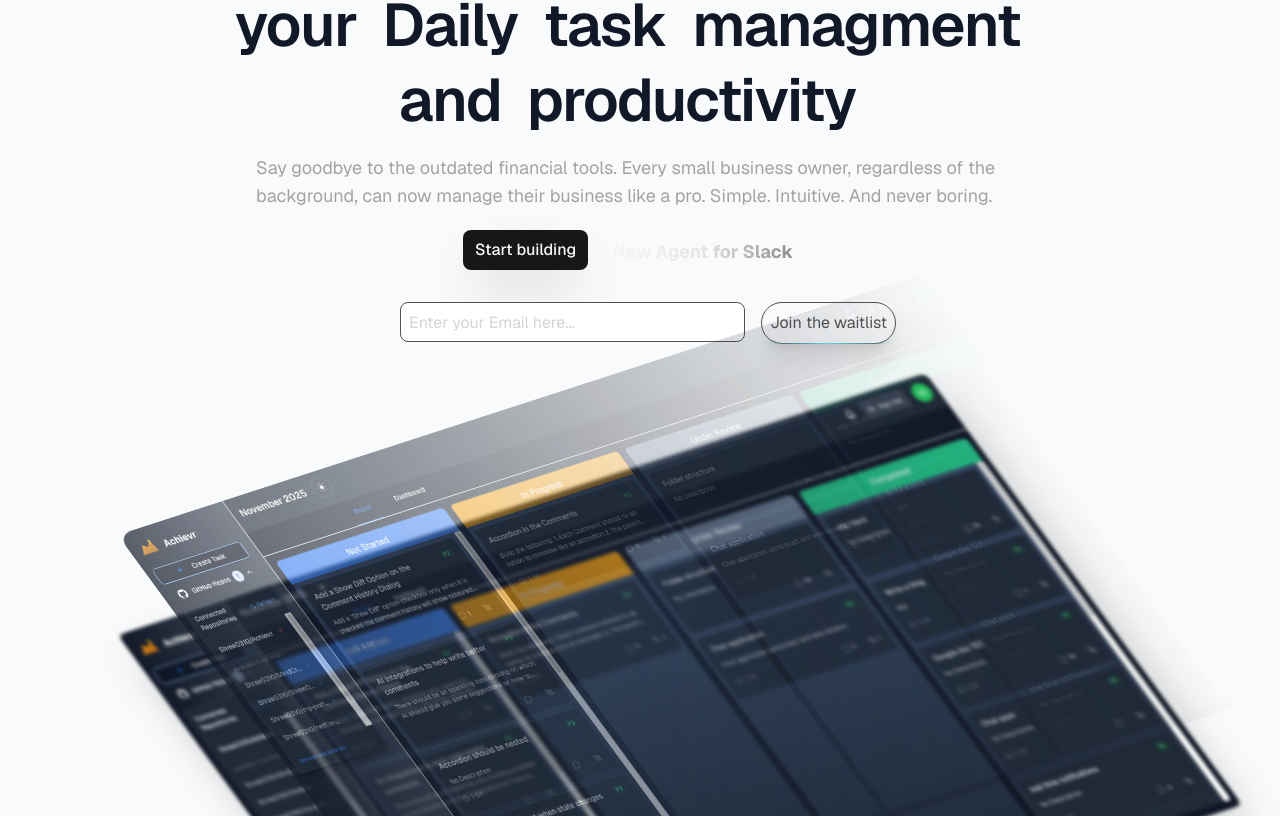
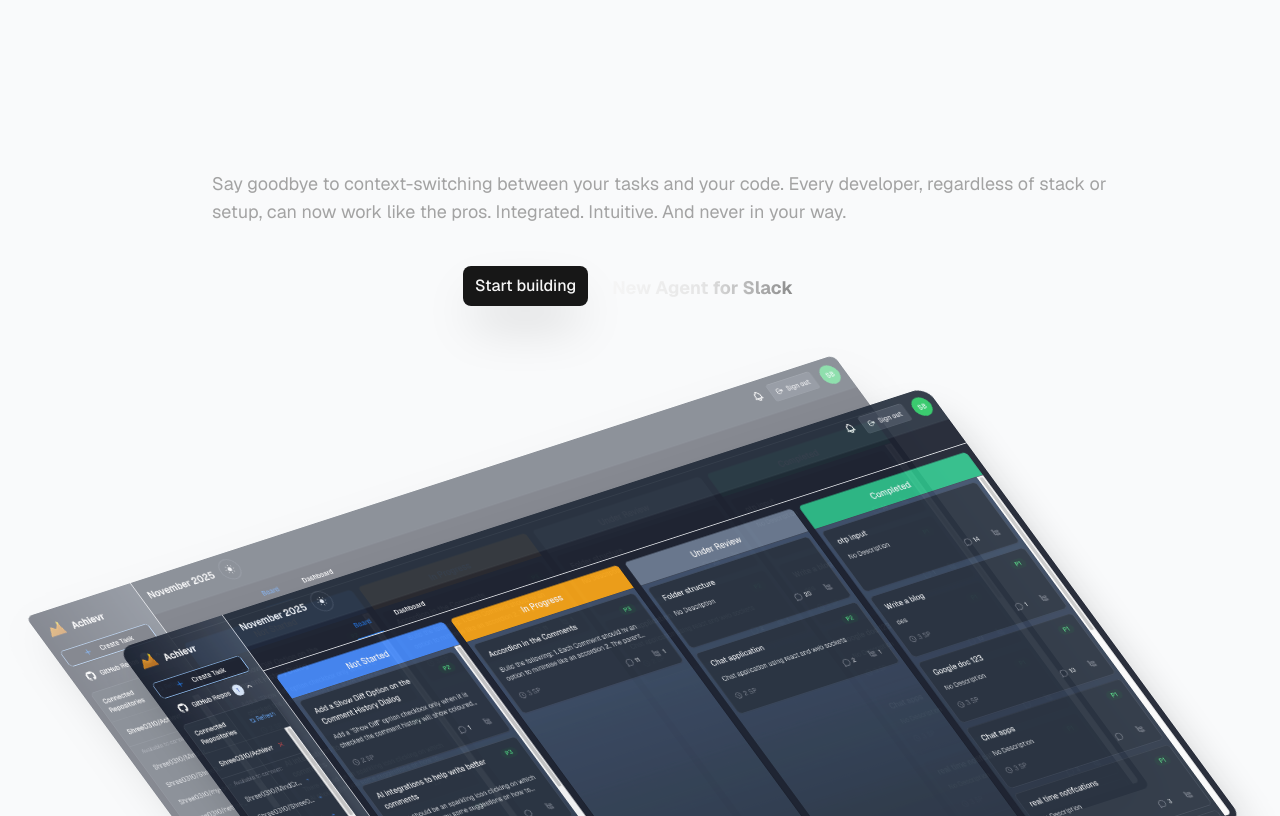
Before and after one commit to Shree0310/Achievr, a Next.js app: page /hero in a window 1280 px wide. Shown: the part 204-1020 px from the top of the page. Built offline with nearby package versions, Linux system fonts and the light colour scheme; no server answers.

Commit message:
few fixes on main hero page

```diff
--- a/src/app/Components/Hero/Heading.tsx
+++ b/src/app/Components/Hero/Heading.tsx
@@ -7,9 +7,10 @@ const Heading = ({ children, className, delay = 0, as }: { children: string; cla
     const Tag: ElementType = as ?? "h2";
 
     return (
-                <Tag className={cn("text-6xl font-semibold tracking-tight mb-4" ,
+                <Tag className={cn("text-6xl font-bold tracking-tighter mb-4 items-center" ,
                     "leading-tight",
-                    "dark:text-neutral-200 text-left"
+                    "dark:text-neutral-200 text-left",
+                    "bg-clip-text text-transparent bg-gradient-to-r from-neutral-50 via-neutral-200 to-neutral-500 px-6 py-2"
                     , className)}>
 
             {children.split(" ").map((word,idx)=>(
--- a/src/app/Components/Hero/Hero.tsx
+++ b/src/app/Components/Hero/Hero.tsx
@@ -10,28 +10,18 @@ import SubHeading from "./SubHeading";
 const Hero = () => {
     return <div>
         <Container className="dark:bg-gradient-to-t from-neutral-950 via-neutral-950 bg-white  to-sky-900 bg-transparent flex flex-col items-center justify-center">
-                <Heading delay={0.2} className="text-center max-w-4xl">
-                    Achievr - A tool to empower your Daily task managment and productivity
+                <Heading delay={0.2} className="max-w-4xl">
+                    Achievr - A tool to empower your daily task managment and productivity
                 </Heading>
-            <SubHeading>
-                <div>Say goodbye to the outdated financial tools. Every small business owner, regardless of the background,
-                can now manage their business like a pro. Simple. Intuitive. And never boring.
+            <SubHeading className="ml-10">
+                <div>Say goodbye to context-switching between your tasks and your code. Every developer, regardless of stack or setup, can now work like the pros. Integrated. Intuitive. And never in your way.
                 </div>
             </SubHeading>
-            <div className="my-5 flex w-full max-w-lg justify-center">
+            <div className="my-6 mt-10 flex w-full max-w-lg justify-center items-start">
                 <Button>
                     Start building
                 </Button>
                 <p className="font-bold bg-clip-text text-transparent bg-gradient-to-r from-neutral-50 via-neutral-200 to-neutral-500 px-6 py-2 text-lg">New Agent for Slack</p>
-
-            </div>
-            <div className="my-2 flex w-full max-w-lg justify-center">
-                <input className="h-10 flex flex-1 dark:bg-neutral-900 mx-4 rounded-lg border border-neutral-600 focus:outline-none placeholder:text-neutral-300 p-2 focus:ring-1 transition  focus:ring-sky-500"
-                    placeholder="Enter your Email here..."/>
-                <button className="dark:text-neutral-400 text-neutral-600 relative border border-neutral-600 border-b-4s shadow-xl rounded-3xl p-2 cursor-pointer">
-                    Join the waitlist
-                    <div className="absolute bg-gradient-to-r from-transparent via-cyan-300 to-transparent inset-x-0 -bottom-px w-full h-px rounded-3xl"></div>
-                </button>
 
             </div>
             <div className="my-12 flex w-full justify-center items-center translate-x-10 -translate-y-15">
--- a/src/app/Components/Hero/LandingImages.tsx
+++ b/src/app/Components/Hero/LandingImages.tsx
@@ -8,7 +8,7 @@ const LandingImages = () => {
         <div className="relative w-full min-h-140 perspective-distant flex items-center justify-center pt-32 mt-48 mb-40">
             {/* Back card - rotated */}
             <motion.div
-                className="absolute translate-x-60 -translate-y-20"
+                className="absolute translate-x-60 -translate-y-2 left-12"
                 initial= {{
                     opacity:0,
                     y: -100
@@ -29,20 +29,21 @@ const LandingImages = () => {
                     width={1000}
                     height={600}
                     className={cn(
-                        "rounded-lg shadow-2xl inset-0",
-                        "blur-[2px] brightness-80 dark:brightness-65",
+                        "rounded-lg shadow-2xl left-10",
+
                     )}
                     style={{
                         transform: 'rotateY(20deg) rotateX(40deg) rotateZ(-20deg)',
                         width: '1000px',
-                        height: '600px'
+                        height: '600px',
+                        opacity:0.5
                     }}
                 />
             </motion.div>
 
             {/* Front card - on top */}
             <motion.div
-                className="absolute translate-x-80 -translate-y-70"
+                className="absolute translate-x-80 -translate-y-70 -top-10"
                 initial= {{
                     opacity:0,
                     y: -200
@@ -62,15 +63,12 @@ const LandingImages = () => {
                     alt="Hero illustration foreground"
                     width={1600}
                     height={800}
-                    className={cn("rounded-2xl shadow-2xl inset-0 ",
-                                  "[mask-image:linear-gradient(to_bottom,black_0%,transparent_100%",
-                                  "linear-gradient(to_right,black_0%,transparent_100%)] [mask-image:linear-gradient(to_right,black_0%,transparent_100%)]"
-                                )}
+                    className={cn("rounded-2xl shadow-2xl")}
                     style={{
                         transform: 'rotateY(20deg) rotateX(40deg) rotateZ(-20deg)',
                         width: '1000px',
-                        height: '600px',
-                        opacity: 0.7
+                        opacity:0.9,
+                        height: '600px'
                     }}
                 />
             </motion.div>
--- a/src/app/Components/Hero/SubHeading.tsx
+++ b/src/app/Components/Hero/SubHeading.tsx
@@ -5,7 +5,7 @@ import { motion } from "motion/react";
 const SubHeading = ({children, className, as}: {children?: React.ReactNode; className?: string, as?: "p" | "h2"}) => {
     const Tag: ElementType = as ?? "div";
 
-    return <Tag className={cn("text-neutral-400 text-lg items-center max-w-3xl text-left selection:bg-white", className)}>
+    return <Tag className={cn("text-neutral-400 text-lg items-center max-w-4xl text-left selection:bg-white", className)}>
         <motion.div
             className="div"
             initial={{
```
Also changed, not shown: src/app/Components/Hero/Features/Features.tsx (+9 -0 lines).
